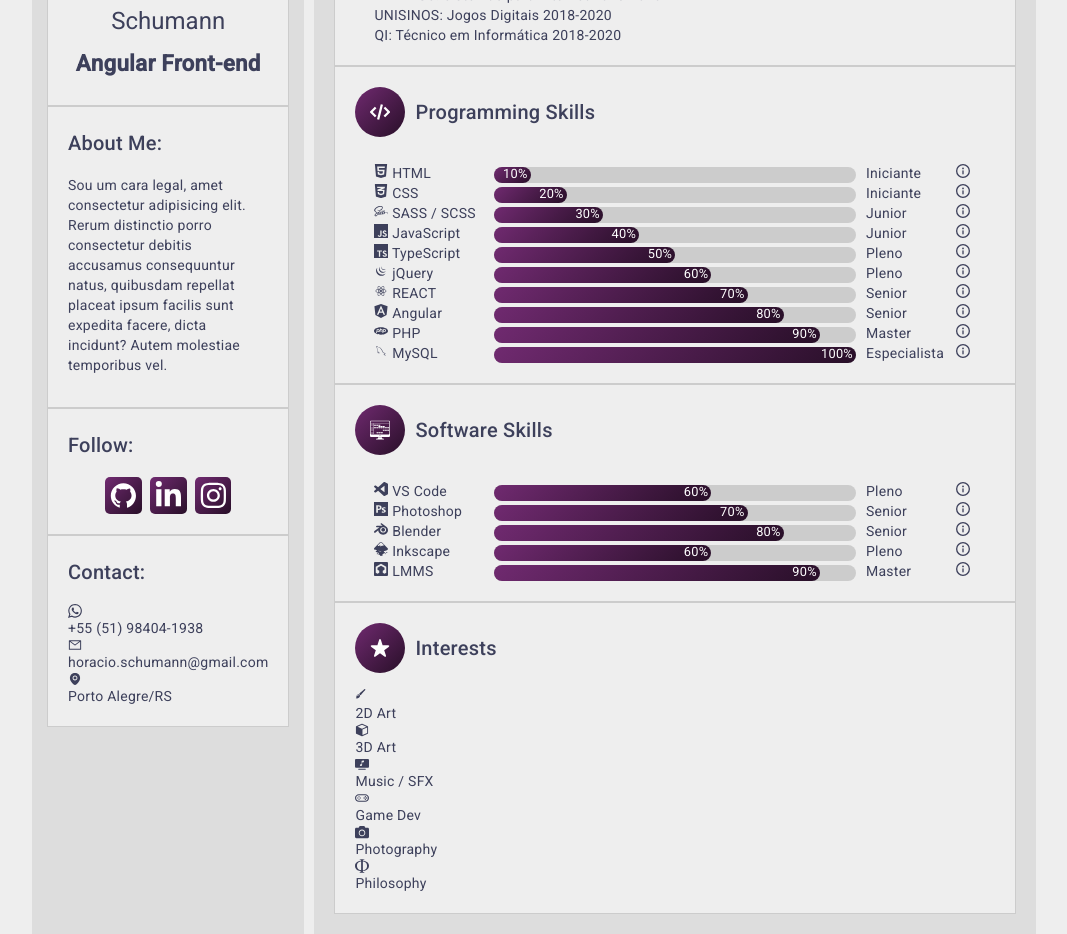
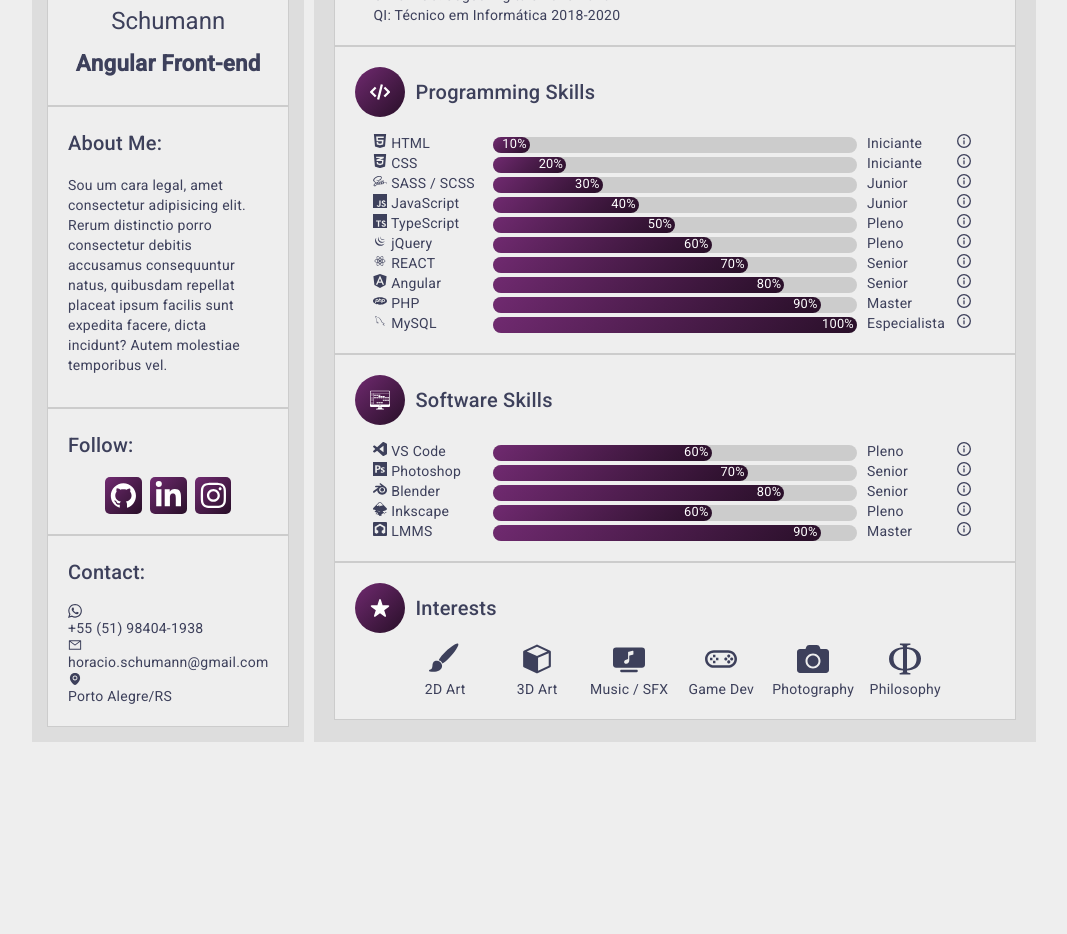
Before and after one commit to horaciosdev/angular-resume, an Angular app: page / in a window 1280 px wide. Shown: the part 320-1254 px from the top of the page, without its empty margins (106-1173 px from the left). After the commit the page ends 1062 px from the top, so only its background shows below. Built offline with nearby package versions, Linux system fonts and the light colour scheme.

Commit message:
Insterests css done.

```diff
--- a/src/app/components/bar/bar.component.scss
+++ b/src/app/components/bar/bar.component.scss
@@ -1,4 +1,5 @@
-.bar, .fill{
+.bar,
+.fill {
   border-radius: 10px;
 }
 .bar {
@@ -11,6 +12,6 @@
   min-height: 16px;
   text-align: right;
   line-height: 1;
-  font-size: .8rem;
+  font-size: 0.8rem;
   padding: 1px 3px;
 }
--- a/src/app/components/interests/interests.component.html
+++ b/src/app/components/interests/interests.component.html
@@ -2,10 +2,8 @@
   <app-card-header [iconName]="'star'" title="Interests"></app-card-header>
   <ul>
     <li *ngFor="let interest of interests">
-      <span>
-        <app-icon [iconName]="interest.icon"></app-icon
-        >{{ interest.interest }}</span
-      >
+      <div class="icon"><app-icon [iconName]="interest.icon"></app-icon></div>
+      <div>{{ interest.interest }}</div>
     </li>
   </ul>
 </div>
--- a/src/app/components/interests/interests.component.scss
+++ b/src/app/components/interests/interests.component.scss
@@ -0,0 +1,22 @@
+ul {
+  display: flex;
+  flex-wrap: wrap;
+  justify-content: center;
+  align-items: center;
+  gap: 2px;
+  margin-top: -10px;
+}
+li {
+  text-align: center;
+  width: 90px;
+}
+.icon {
+  display: flex;
+  justify-content: center;
+  align-items: center;
+  font-size: 2rem;
+  border-radius: 50%;
+  width: 40px;
+  aspect-ratio: 1 / 1;
+  margin: 0 auto;
+}
--- a/src/mock-icons.ts
+++ b/src/mock-icons.ts
@@ -183,10 +183,10 @@ export const ICONS: Icon[] = [
   {
     name: 'brush',
     color: 'currentColor',
-    viewBox: '0 0 448 512',
+    viewBox: '0 0 460 460',
     paths: [
-      'M108.674,196.125c-2.857-0.402-5.777-0.592-8.746-0.534c-14.267,0.278-36.342,6.092-60.493,32.207    c-19.171,20.729-19.954,42.635-20.644,61.961c-0.66,18.474-1.181,33.065-16.507,43.727c-1.506,1.049-2.318,2.837-2.113,4.661    c0.128,1.147,0.645,2.191,1.434,2.98c0.466,0.466,1.026,0.843,1.658,1.099c28.523,11.553,77.316,5.895,117.044-33.833    c18.043-18.044,28.812-37.145,31.14-55.233c0.607-4.719,0.618-9.323,0.091-13.763L108.674,196.125z M100.915,229.382    c-1.553,2.174-3.859,3.612-6.494,4.052c-19.209,3.202-25.884,15.953-26.159,16.494c-1.627,3.387-5.167,5.611-8.989,5.611    c-0.337,0-0.676-0.017-1.015-0.052c-1.149-0.117-2.264-0.432-3.313-0.936c-4.97-2.391-7.069-8.376-4.681-13.347    c0.442-0.918,11.153-22.546,40.869-27.5c0.546-0.09,1.1-0.136,1.647-0.136c4.908,0,9.055,3.516,9.861,8.357    C103.08,224.559,102.467,227.207,100.915,229.382z',
-      'M340.587,6.796c-8.615-8.614-22.425-9.1-31.624-1.112c-5.782,5.021-141.818,123.166-160.166,141.513    c-9.175,9.175-20.946,24.898-31.124,39.428l42.864,43.271c14.546-10.18,30.345-22.003,39.65-31.308    C218.749,180.024,336.69,44.193,341.703,38.42C349.688,29.22,349.201,15.41,340.587,6.796z',
+      'M419.061,11.643c-2.223-2.127-5.45-3.139-9.544-3.139c-32.927,0-122.005,65.392-196.859,141.77   c-42.696,43.557-64.478,74.066-72.961,96.074c6.455,2.162,13.001,5.199,19.671,9.167c5.219,3.105,10.092,6.77,14.468,10.88   c0.006,0.002,0.008,0.004,0.014,0.006c8.528,8.007,14.971,17.444,19.188,27.578c21.773-9.709,51.271-32.1,92.405-74.059   C369.608,134.048,439.164,30.877,419.061,11.643z',
+      'M150.175,266.736c-11.455-6.818-22.257-10.794-32.808-12.057c-2.466-0.295-4.918-0.443-7.361-0.443   c-8.065,0-16.189,1.62-24.149,4.817c-30.825,12.389-33.835,41.568-36.491,67.315c-3.306,32.045-6.979,52.036-39.43,58.957   c-5.942,1.268-10.125,6.608-9.93,12.682c0.195,6.074,4.711,11.136,10.723,12.02c18.16,2.67,35.401,4.023,51.246,4.024   c0.004,0,0.007,0,0.011,0c34.558,0,63.052-6.296,84.689-18.712c19.855-11.393,33.144-27.572,38.43-46.788   c2.911-10.582,3.135-21.488,1.005-31.951C182.025,296.534,169.276,278.103,150.175,266.736z',
     ],
   },
   {
--- a/src/styles.scss
+++ b/src/styles.scss
@@ -29,7 +29,7 @@ body {
   padding: 20px;
   border: solid 1px #ccc;
   .card-list-content {
-    padding: 10px 19px 0;
+    padding: 0 18px;
   }
 }
 
@@ -47,8 +47,13 @@ ul {
 
 .icon {
   display: inline-block;
-  width: auto;
 }
 
-html, body { height: 100%; }
-body { margin: 0; font-family: Roboto, "Helvetica Neue", sans-serif; }
+html,
+body {
+  height: 100%;
+}
+body {
+  margin: 0;
+  font-family: Roboto, "Helvetica Neue", sans-serif;
+}
```
Also changed, not shown: src/app/components/skill-list/skill-list.component.scss (+4 -4 lines).
